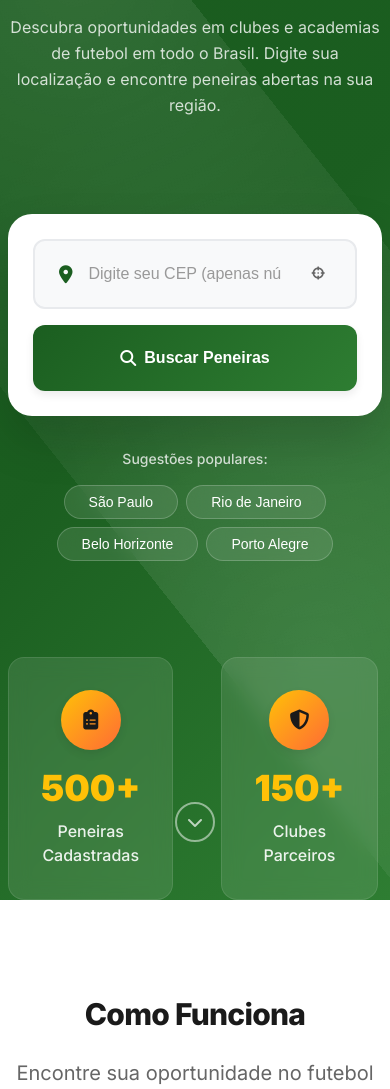
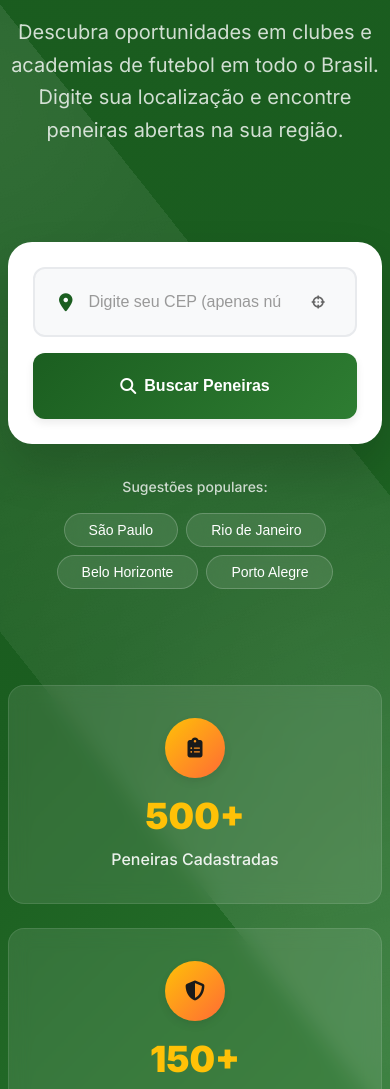
Before and after one commit to portalmei-br/pen14, a plain HTML site: page index.html in a window 390 px wide. Shown: the part 231-1320 px from the top of the page. Drawn offline with Linux system fonts and the light colour scheme.

Commit message:
Update style.css

```diff
--- a/style.css
+++ b/style.css
@@ -1722,9 +1722,9 @@ body {
         justify-content: center;
     }
 
-    @media (max-width: 1024px) {
     .hero-stats {
-        grid-template-columns: repeat(3, 1fr);
+        grid-template-columns: 1fr;
+        gap: var(--space-lg);
     }
 
     .results-header {
@@ -1774,16 +1774,8 @@ body {
         padding: 0 var(--space-sm);
     }
 
-     .hero-title {
-        font-size: var(--font-size-3xl);
-    }
-
-    .hero-description {
-        font-size: var(--font-size-base);
-    }
-
-    .section-title {
-        font-size: var(--font-size-3xl);
+    .hero-content {
+        padding-top: 80px;
     }
 
     .search-box {
```
